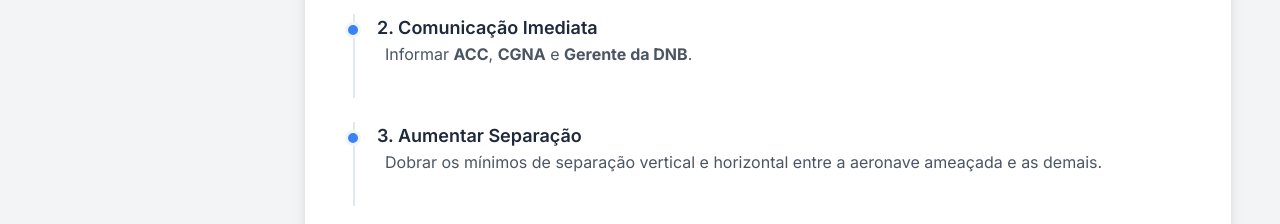
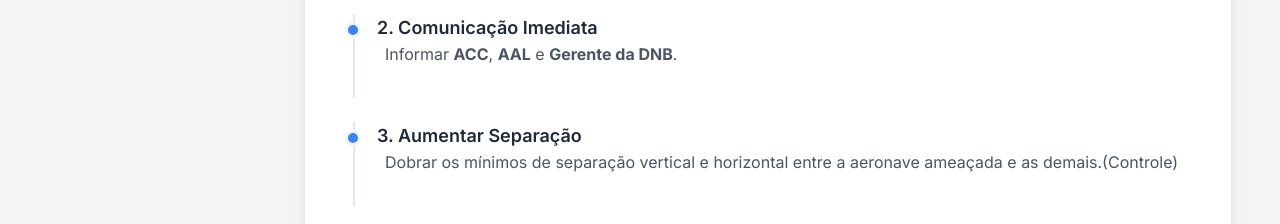
Before and after one commit to GERNAVSBIZ/avsec, a plain HTML site: page index.html in a window 1280 px wide. Both pictures are taken after a click on the link "Aeronave em Voo". Shown: the part 544-768 px from the top of the page. Drawn offline with nearby package versions, Linux system fonts and the light colour scheme.

Commit message:
Update index.html

```diff
--- a/index.html
+++ b/index.html
@@ -192,11 +192,11 @@
                             </div>
                             <div class="flowchart-step">
                                 <h5 class="font-semibold text-lg text-slate-800">2. Comunicação Imediata</h5>
-                                <p class="text-gray-600 ml-2">Informar  <strong>ACC</strong>, <strong>CGNA</strong> e <strong>Gerente da DNB</strong>.</p>
+                                <p class="text-gray-600 ml-2">Informar  <strong>ACC</strong>, <strong>AAL</strong> e <strong>Gerente da DNB</strong>.</p>
                             </div>
                             <div class="flowchart-step">
                                 <h5 class="font-semibold text-lg text-slate-800">3. Aumentar Separação</h5>
-                                <p class="text-gray-600 ml-2">Dobrar os mínimos de separação vertical e horizontal entre a aeronave ameaçada e as demais.</p>
+                                <p class="text-gray-600 ml-2">Dobrar os mínimos de separação vertical e horizontal entre a aeronave ameaçada e as demais.(Controle)</p>
                             </div>
                             <div class="flowchart-step">
                                 <h5 class="font-semibold text-lg text-slate-800">4. Manter Escuta e Assistência</h5>
```
